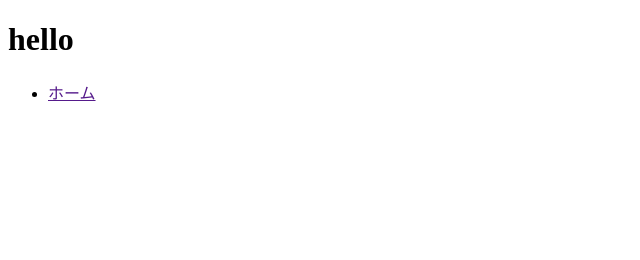
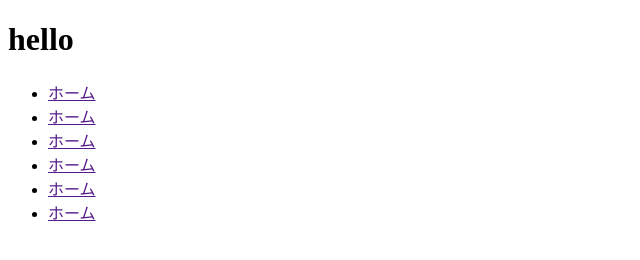
Before and after one commit to marumaru-127/git-test, a plain HTML site: page index.html in a window 1280 px wide. Shown: the whole page, without its empty margins (0-640 px from the left). Drawn offline with Linux system fonts and the light colour scheme.

Commit message:
item追加

```diff
--- a/index.html
+++ b/index.html
@@ -13,6 +13,21 @@
                 <li class="hedare_nav_item">
                     <a href="" class="">ホーム</a>
                 </li>
+                <li class="hedare_nav_item">
+                    <a href="" class="">ホーム</a>
+                </li>
+                <li class="hedare_nav_item">
+                    <a href="" class="">ホーム</a>
+                </li>
+                <li class="hedare_nav_item">
+                    <a href="" class="">ホーム</a>
+                </li>
+                <li class="hedare_nav_item">
+                    <a href="" class="">ホーム</a>
+                </li>
+                <li class="hedare_nav_item">
+                    <a href="" class="">ホーム</a>
+                </li>
             </ul>
         </nav>
     </header>
```
